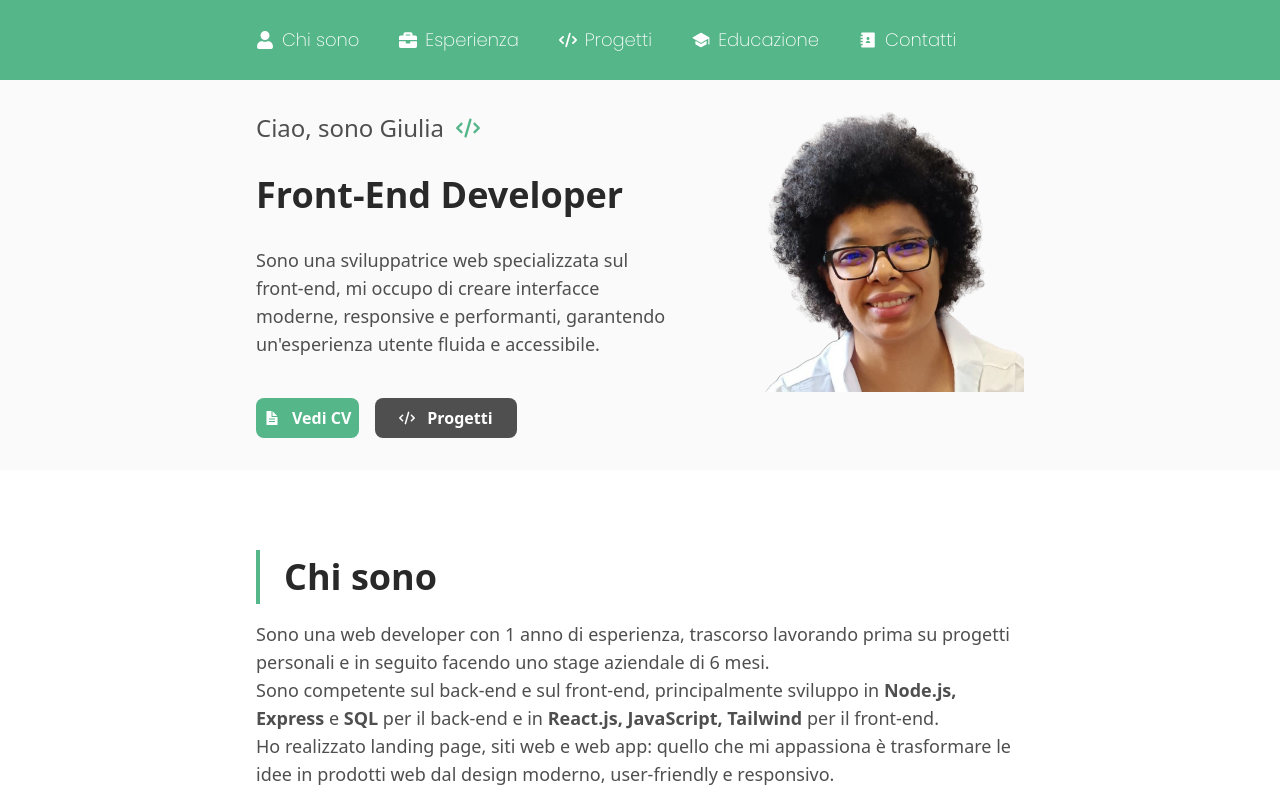
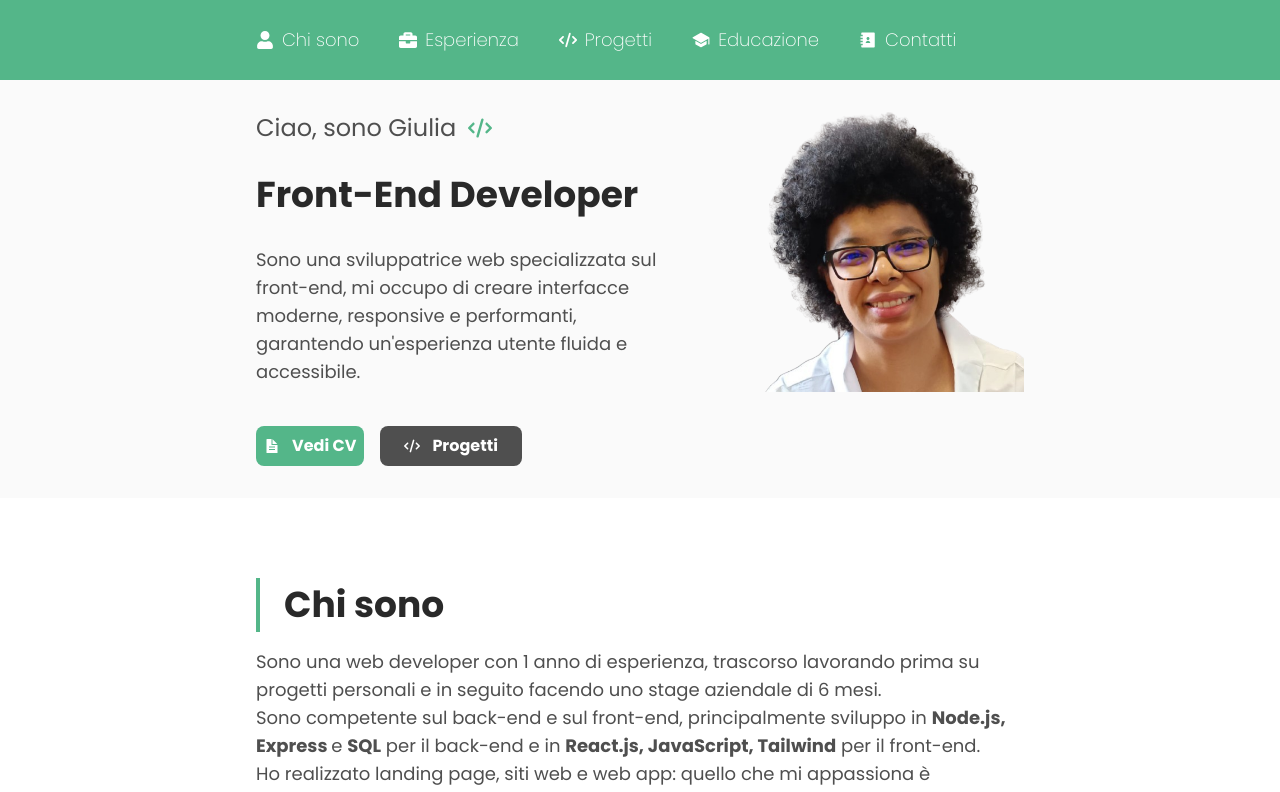
Before and after one commit to giuliadev95/giuliadev.com, a Next.js app: page / in a window 1280 px wide. Shown: the top 792 px of the page. Built offline with nearby package versions, Linux system fonts and the light colour scheme.

Commit message:
fix: import Poppins in the  body

```diff
--- a/src/app/layout.tsx
+++ b/src/app/layout.tsx
@@ -71,7 +71,7 @@ export default function RootLayout({
       {/* Link rel="canonical" */}
       <link rel="canonical" href="https://www.giuliadev.com/" />
     </head>
-      <body>
+      <body className={`${poppins.variable} font-poppins`}>
         <header>
           {/** <Header/> */}
           <NavBar/>
--- a/src/components/Hero.jsx
+++ b/src/components/Hero.jsx
@@ -31,11 +31,14 @@ export default function Hero() {
 
                     {/** 2 CTA Button components : view cv and go to projects */}
                     <div className="flex gap-4 mt-4">
-                        <Button
-                            color="green"
-                            icon={<IoDocumentTextSharp />}
-                            text="Vedi CV"
+                       <a href="./giulia_moukouyou_cv.pdf" target="_blank" rel="noopener noreferrer">
+                            <Button
+                                color="green"
+                                icon={<IoDocumentTextSharp />}
+                                text="Vedi CV"
                             />
+                        </a>
+
                         <Link href="#projects" scroll={true}>
                             <Button
                                 color="grey"
--- a/src/components/Navbar.jsx
+++ b/src/components/Navbar.jsx
@@ -133,13 +133,13 @@ export default function NavBar() {
                     )
                 }
             </div>
-            <div className="hidden lg:px-16 xl:px-64 lg:flex justify-start items-center gap-4 min-w-[100%] h-20 p-[1rem] bg-lightGreen fixed top-0 left-0 font-poppins">
+            <div className="hidden lg:px-16 xl:px-64 lg:flex justify-start items-center gap-4 min-w-[100%] h-20 p-[1rem] bg-lightGreen fixed top-0 left-0">
                 <ul className="flex gap-10">
                     <li>
                         <a
                             href="#about"
                             onClick={()=> setShownavbar(false)}
-                            className="flex items-center justify-center gap-2 text-lg text-white font-thin hover:text-[#00000080] font-poppins hover:underline"
+                            className="flex items-center justify-center gap-2 text-lg text-white font-thin hover:text-[#00000080] hover:underline"
                         >
                             <FaUser/>
                             Chi sono
@@ -149,7 +149,7 @@ export default function NavBar() {
                         <a
                             href="#experience"
                             onClick={()=> setShownavbar(false)}
-                            className="flex items-center justify-start gap-2 text-lg text-white font-thin hover:text-[#00000080] font-poppins hover:underline"
+                            className="flex items-center justify-start gap-2 text-lg text-white font-thin hover:text-[#00000080] hover:underline"
                             >
                                 <FaBriefcase/>
                             Esperienza
@@ -159,7 +159,7 @@ export default function NavBar() {
                         <a
                             href="#projects"
                             onClick={()=> setShownavbar(false)}
-                            className="flex items-center justify-start gap-2 text-lg text-white font-thin hover:text-[#00000080] font-poppins hover:underline"
+                            className="flex items-center justify-start gap-2 text-lg text-white font-thin hover:text-[#00000080] hover:underline"
                         >
                             <FaCode />
                             Progetti
@@ -169,7 +169,7 @@ export default function NavBar() {
                         <a
                             href="#education"
                             onClick={()=> setShownavbar(false)}
-                            className="flex items-center justify-start gap-2 text-lg text-white font-thin hover:text-[#00000080] font-poppins hover:underline"
+                            className="flex items-center justify-start gap-2 text-lg text-white font-thin hover:text-[#00000080] hover:underline"
                         >
                             <IoSchool/>
                             Educazione
@@ -179,7 +179,7 @@ export default function NavBar() {
                         <a
                             href="#contact"
                             onClick={()=> setShownavbar(false)}
-                            className="flex items-center justify-start gap-2 text-lg text-white font-thin hover:text-[#00000080] font-poppins hover:underline"
+                            className="flex items-center justify-start gap-2 text-lg text-white font-thin hover:text-[#00000080] hover:underline"
                         >
                             <RiContactsBook3Fill/>
                             Contatti
--- a/src/components/cards/ProjectCard.jsx
+++ b/src/components/cards/ProjectCard.jsx
@@ -31,6 +31,8 @@ export default function ProjectCard({imgSource, title, body, stack, alt, github,
                         ))}
                     </ul>
                     <div className="flex gap-4 justify-between items-center mt-4">
+                        {/**
+                         *
                         {details &&
                             <Link
                                 href={details}
@@ -39,6 +41,7 @@ export default function ProjectCard({imgSource, title, body, stack, alt, github,
                                 Scopri di più
                             </Link>
                         }
+                         */}
 
                         {github &&
                             <Link
```
Also changed, not shown: 1 other file (tests, documents, lock files or other folders).
